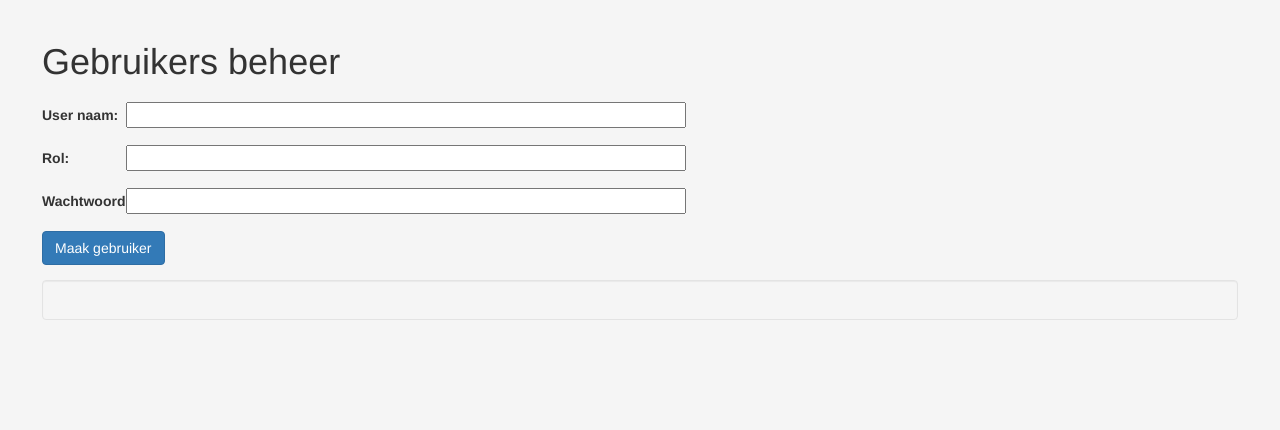
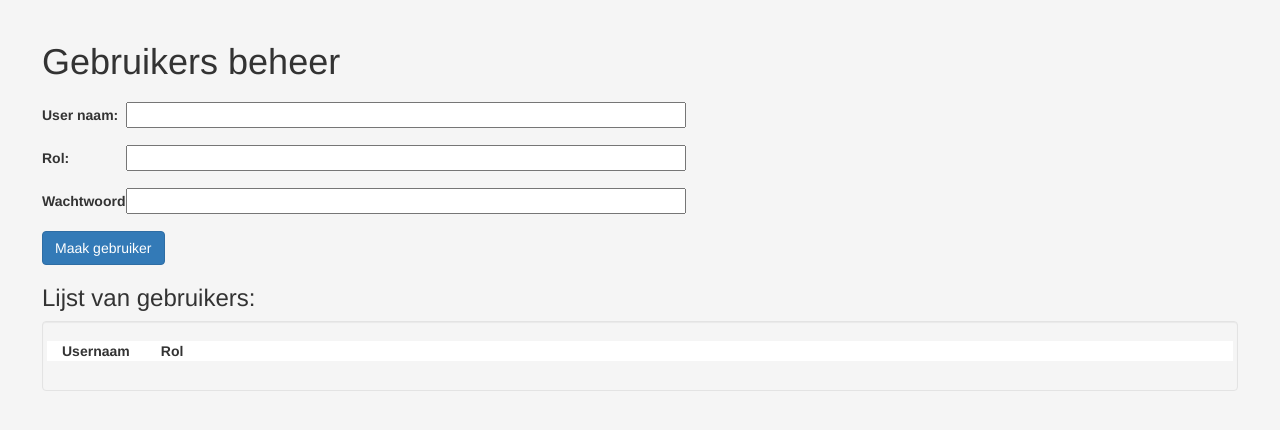
Before and after one commit to be-odisee-2020-2021-2ti-ddf-team-3/Jaegher, a Spring app: template jaegher/src/main/resources/templates/Gebruikers.html in a window 1280 px wide. Shown: the top 430 px of the page. Run offline with Thymeleaf, Linux system fonts and the light colour scheme; the template is opened without the code that fills it, so the values that code supplies are empty; some of the project's set-up classes (security, data sources, template engines, error pages and the like) are left out, and stand-ins take their place; some libraries are stand-ins or nearby versions.

Commit message:
aanpassing klant en gebruikers view

```diff
--- a/jaegher/src/main/resources/templates/Gebruikers.html
+++ b/jaegher/src/main/resources/templates/Gebruikers.html
@@ -14,12 +14,13 @@
 </head>
 <body>
 <h1 style="margin-bottom: 20px;">Gebruikers beheer </h1>
-<form method="POST" th:action="@{/Gebruikers.html}" th:object="${gebruiker}">
+
+<form method="POST" th:action="@{/gebruikers}" th:object="${gebruiker}">
 
     <input type="hidden" th:field="*{id}"/>
 
     <div class="form-group">
-        <label>User naam:&nbsp;</label><input type="text" th:field="*{username}" style="width: 40em"/>
+        <label>User naam:&nbsp;</label><input type="text" th:field="*{username}" style="    width: 40em"/>
         <span class="validationError"
               th:errors="*{username}">
         </span>
@@ -40,10 +41,20 @@
     <div class="form-group">
         <button class="btn btn-primary btn-md" th:if="${gebruiker.getId()}!=0" name="submit">Maak gebruiker</button>
     </div>
+
 </form>
-<div class="table-striped well" >
+
+
+
+<h3>Lijst van gebruikers:</h3>
+
+    <div class="table-striped well">
+        <div style="font-weight: bold; margin-bottom: 10px;" class="row">
+            <div class="col-md-1 text-left">Usernaam</div>
+            <div class="col-md-2 text-left">Rol</div>
+        </div>
     <div th:each="gebruiker: ${gebruikers}" class="row" th:onclick="'window.location.href = \'' + @{/Gebruikers/edit?id={id} (id=${gebruiker.getId()}) } + '\''">
-        <div class="col-md-1 text-left" th:text="${gebruiker.getUsername()}">user naam</div>
+        <div class="col-md-1 text-left" th:text="${gebruiker.getUsername()}">usernaam</div>
         <div class="col-md-2 text-left" th:text="${gebruiker.getRole()}"> rol</div>
         <br>
     </div>
```
Also changed, not shown: jaegher/src/main/resources/templates/klanten.html (+9 -2 lines).
